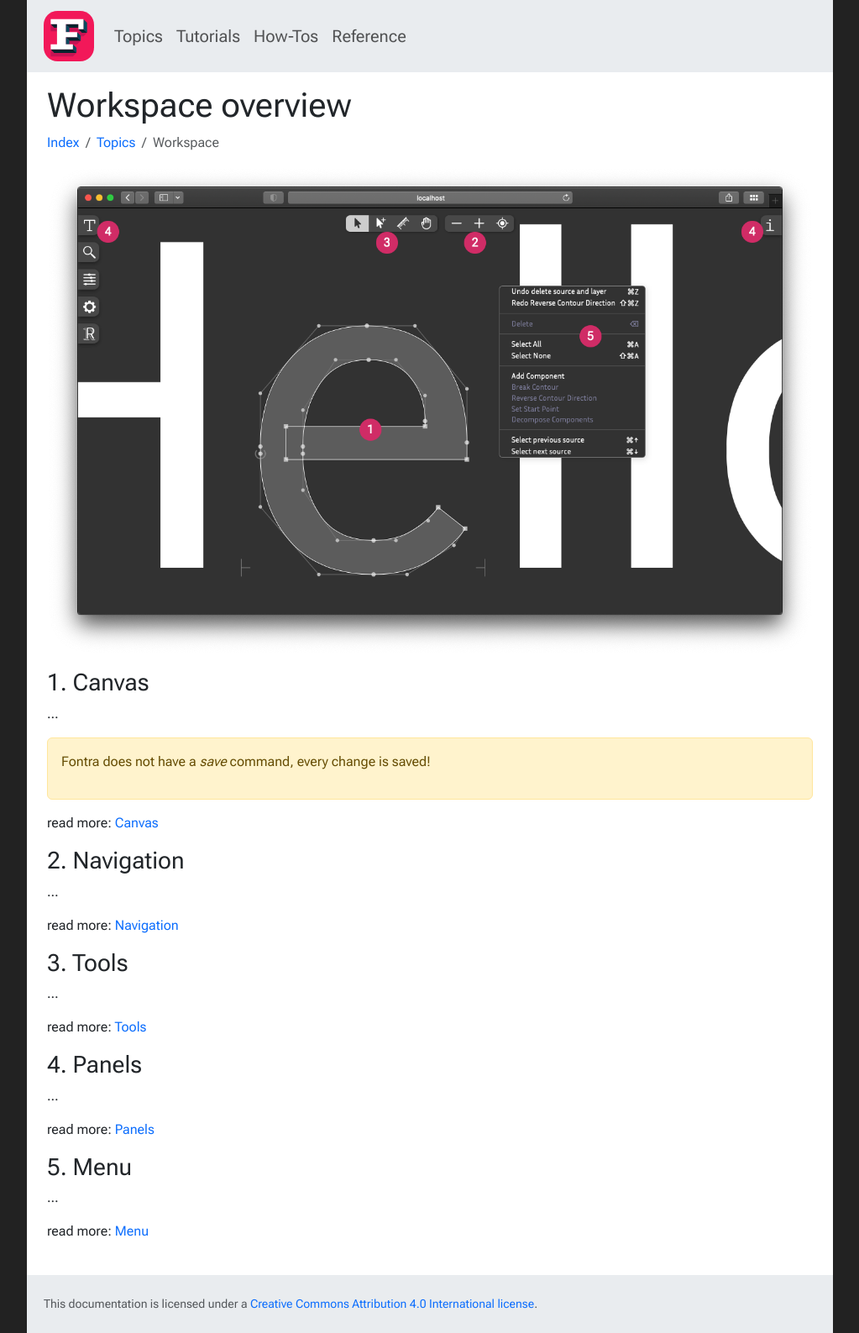
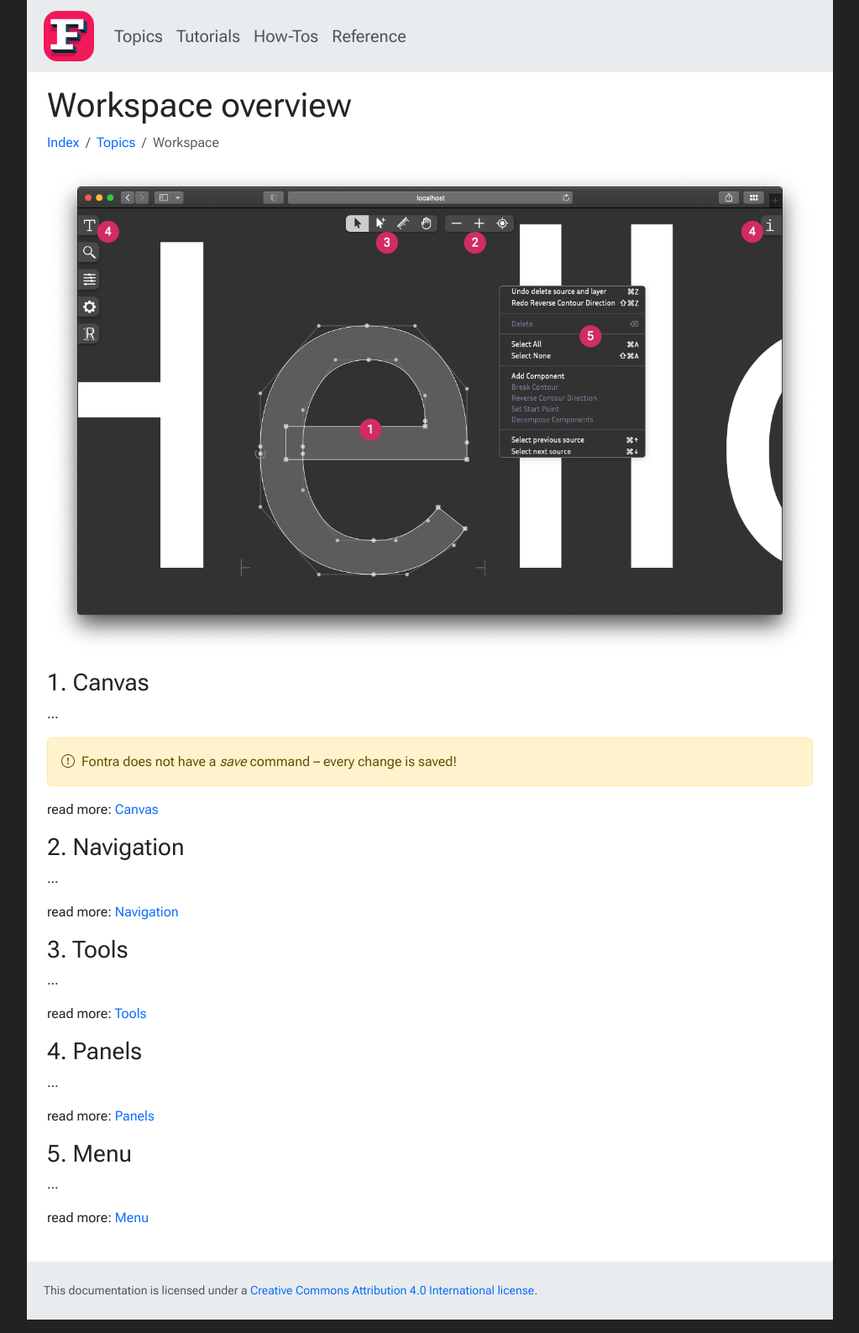
Before and after one commit to googlefonts/fontra-docs, a Jekyll site: the page built from topics/workspace.md, in a window 1280 px wide. Shown: the whole page at 84% size, without its empty margins (128-1151 px from the left). Built offline with Jekyll 4.4.1, drawn with Linux system fonts in a browser that asks for light colours; nearby versions of some CDN libraries.

Commit message:
tweaks to warning style

```diff
--- a/topics/workspace.md
+++ b/topics/workspace.md
@@ -20,7 +20,8 @@ permalink: /topics/workspace/
 ...
 
 <div class="alert alert-warning" role="alert" markdown='1'>
-Fontra does not have a *save* command, every change is saved!
+<i class="bi bi-exclamation-circle me-1"></i> Fontra does not have a *save* command – every change is saved!
+{: .mb-0 }
 </div>
 
 read more: [Canvas](../../reference/canvas)
```
Also changed, not shown: index.md (+1 -1 lines).
